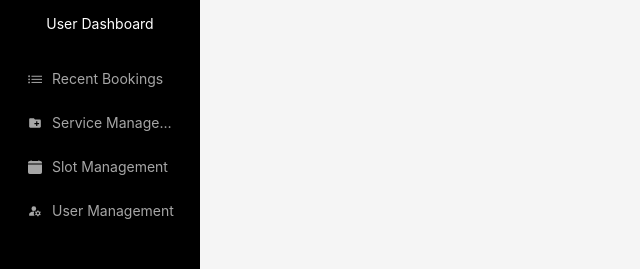
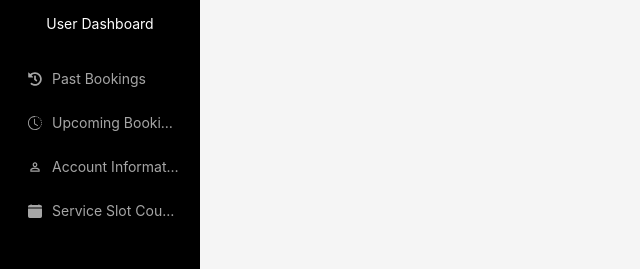
Before and after one commit to Kamrulthedev/Car-Wash-Booking-System, a React (Vite) app: page /user in a window 1280 px wide. Shown: the part 653-922 px from the top of the page, without its empty margins (0-640 px from the left). Built offline with nearby package versions, Linux system fonts and the light colour scheme.

Commit message:
create-more-page

```diff
--- a/src/pages/user/dashboard/UserDahboard.tsx
+++ b/src/pages/user/dashboard/UserDahboard.tsx
@@ -1,13 +1,12 @@
 import { Layout, Menu } from "antd";
 import { Content } from "antd/es/layout/layout";
 import Sider from "antd/es/layout/Sider";
-import { BsFillCalendarFill } from "react-icons/bs";
-import { GrUnorderedList } from "react-icons/gr";
-import { MdCreateNewFolder, MdManageAccounts } from "react-icons/md";
+import { BsFillCalendarFill, BsClockHistory } from "react-icons/bs";
+import { MdPersonOutline } from "react-icons/md";
+import { FaHistory } from "react-icons/fa";
 import { Link, Outlet } from "react-router-dom";
 
-
-const UserDahboard = () => {
+const UserDashboard = () => {
   return (
     <div className="mt-[62px]">
       <Layout style={{ minHeight: "100vh" }}>
@@ -42,17 +41,17 @@ const UserDahboard = () => {
             mode="inline"
             style={{ backgroundColor: "rgb(0, 0, 0)" }}
           >
-            <Menu.Item key="1" icon={<GrUnorderedList />}>
-              <Link to="/admin/bookings">Recent Bookings</Link>
+            <Menu.Item key="1" icon={<FaHistory />}>
+              <Link to="/user/past-bookings">Past Bookings</Link>
             </Menu.Item>
-            <Menu.Item key="2" icon={<MdCreateNewFolder />}>
-              <Link to="/admin/servicesManagement">Service Management</Link>
+            <Menu.Item key="2" icon={<BsClockHistory />}>
+              <Link to="/user/upcoming-bookings">Upcoming Bookings</Link>
             </Menu.Item>
-            <Menu.Item key="3" icon={<BsFillCalendarFill />}>
-              <Link to="/admin/slotsManagement">Slot Management</Link>
+            <Menu.Item key="3" icon={<MdPersonOutline />}>
+              <Link to="/user/account-info">Account Information</Link>
             </Menu.Item>
-            <Menu.Item key="4" icon={<MdManageAccounts />}>
-              <Link to="/admin/usersManagement">User Management</Link>
+            <Menu.Item key="4" icon={<BsFillCalendarFill />}>
+              <Link to="/user/service-slot-countdown">Service Slot Countdown</Link>
             </Menu.Item>
           </Menu>
         </Sider>
@@ -66,4 +65,4 @@ const UserDahboard = () => {
   );
 };
 
-export default UserDahboard;
+export default UserDashboard;
```
Also changed, not shown: src/pages/user/accountInfo/AccountInfo.tsx (added, +10 -0 lines), src/pages/user/pastBooking/PastBooking.tsx (added, +10 -0 lines), src/pages/user/slotCountdown/SlotCountdown.tsx (added, +10 -0 lines), src/pages/user/upcomingBooking/UpcomingBooking.tsx (added, +10 -0 lines).
